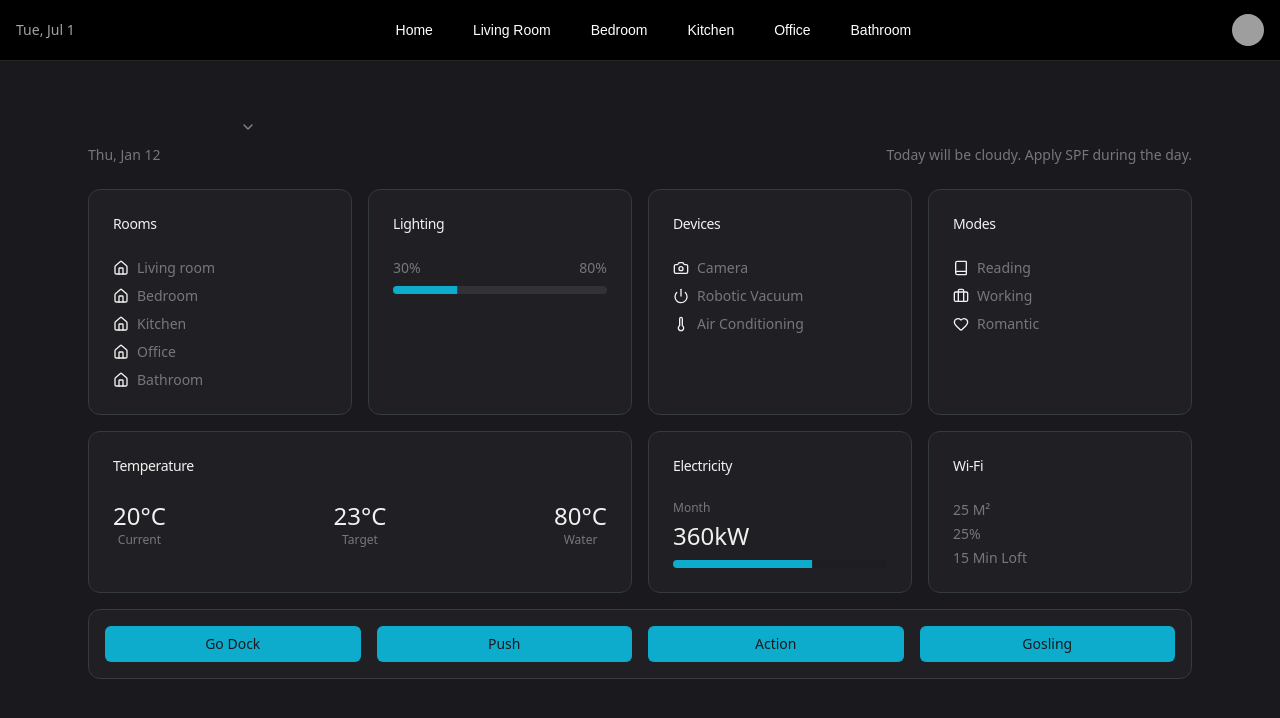
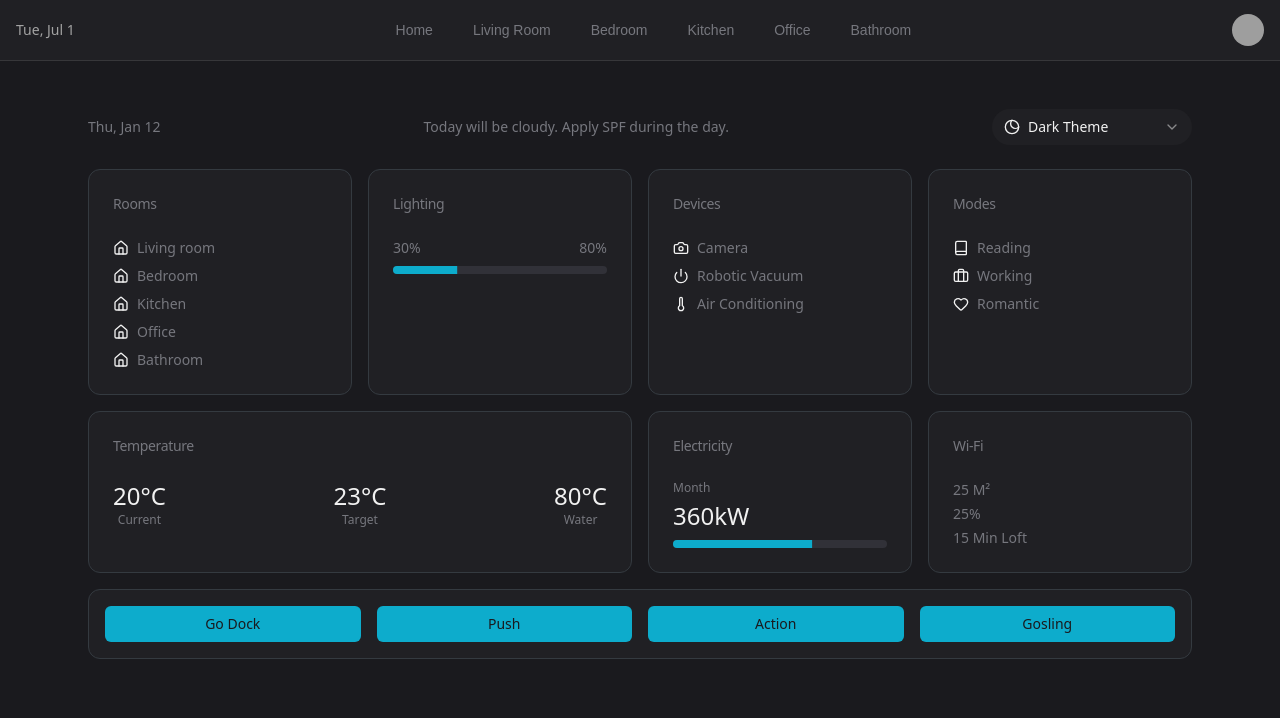
Before and after one commit to amansingh169/NeuroHome, a React (Vite) app in the folder NeuroHome/: page / in a window 1280 px wide. Shown: the top 718 px of the page. Built offline with nearby package versions, Linux system fonts and the light colour scheme; grey boxes are pictures that could not be loaded.

Commit message:
Changed Theme selector appearance

```diff
--- a/NeuroHome/package.json
+++ b/NeuroHome/package.json
@@ -22,6 +22,7 @@
     "class-variance-authority": "^0.7.1",
     "clsx": "^2.1.1",
     "lucide-react": "^0.525.0",
+    "radix-ui": "^1.4.2",
     "react": "^19.1.0",
     "react-dom": "^19.1.0",
     "react-icons": "^5.5.0",
--- a/NeuroHome/src/components/Navbar.jsx
+++ b/NeuroHome/src/components/Navbar.jsx
@@ -12,7 +12,7 @@ import { Avatar, AvatarImage, AvatarFallback } from "@/components/ui/avatar";
 
 const Navbar = () => {
   return (
-    <header className="w-full border-b border-neutral-800 shadow-md bg-black">
+    <header className="w-full text-muted border-b border-white border-opacity-10 shadow-md bg-card">
       <div className="container mx-auto px-4 py-3 flex items-center justify-between">
         {/* Left: Date */}
         <div className="text-sm text-neutral-400">
@@ -40,9 +40,7 @@ const Navbar = () => {
                     <NavLink
                       to={path}
                       className={({ isActive }) =>
-                        isActive
-                          ? "text-white font-semibold"
-                          : "text-neutral-400"
+                        isActive ? "text-white font-semibold" : "text-neutral-400"
                       }
                     >
                       {label}
--- a/NeuroHome/src/components/ThemeSelector.jsx
+++ b/NeuroHome/src/components/ThemeSelector.jsx
@@ -10,32 +10,29 @@ import {
 
 const ThemeSelector = () => {
   const { theme, setTheme, availableThemes } = useContext(ThemeContext);
+  const selected = availableThemes.find((t) => t.name === theme);
 
   return (
-    // <select
-    //   className="form-select"
-    //   value={theme}
-    //   onChange={(e) => {
-    //     setTheme(e.target.value);
-    //   }}
-    //   style={{ width: "300px" }}
-    // >
-    // {availableThemes.map((theme) => (
-    //   <option value={theme.name} key={theme.name}>
-    //     {theme.icon}
-    //     {theme.name.charAt(0).toUpperCase() + theme.name.slice(1) + " Theme"}
-    //   </option>
-    // ))}
-    // </select>
+    <Select value={theme} onValueChange={setTheme}>
+      <SelectTrigger className="w-[200px] text-primary bg-card rounded-full">
+        <SelectValue
+          placeholder="Theme"
+          children={
+            <div className="flex items-center gap-2 text-sm">
+              {selected?.icon}
+              {selected?.name.charAt(0).toUpperCase() + selected?.name.slice(1)} Theme
+            </div>
+          }
+        />
+      </SelectTrigger>
 
-    <Select>
-      <SelectTrigger className="w-[180px]">
-        <SelectValue />
-      </SelectTrigger>
-      <SelectContent>
-        {availableThemes.map((theme) => (
-          <SelectItem value={theme.name}>
-            {theme.name.charAt(0).toUpperCase() + theme.name.slice(1) + " Theme"}
+      <SelectContent className="bg-card">
+        {availableThemes.map((t) => (
+          <SelectItem value={t.name} key={t.name}>
+            <div className="flex items-center gap-2 text-muted">
+              {t.icon}
+              {t.name.charAt(0).toUpperCase() + t.name.slice(1)} Theme
+            </div>
           </SelectItem>
         ))}
       </SelectContent>
--- a/NeuroHome/src/components/ui/select.jsx
+++ b/NeuroHome/src/components/ui/select.jsx
@@ -81,7 +81,7 @@ function SelectItem({ className, children, ...props }) {
     <SelectPrimitive.Item
       data-slot="select-item"
       className={cn(
-        "focus:bg-accent focus:text-accent-foreground [&_svg:not([class*='text-'])]:text-muted-foreground relative flex w-full cursor-default items-center gap-2 rounded-sm py-1.5 pr-8 pl-2 text-sm outline-hidden select-none data-[disabled]:pointer-events-none data-[disabled]:opacity-50 [&_svg]:pointer-events-none [&_svg]:shrink-0 [&_svg:not([class*='size-'])]:size-4 *:[span]:last:flex *:[span]:last:items-center *:[span]:last:gap-2",
+        "focus:text-accent-foreground [&_svg:not([class*='text-'])]:text-muted-foreground relative flex w-full cursor-default items-center gap-2 rounded-sm py-1.5 pr-8 pl-2 text-sm outline-hidden select-none data-[disabled]:pointer-events-none data-[disabled]:opacity-50 [&_svg]:pointer-events-none [&_svg]:shrink-0 [&_svg:not([class*='size-'])]:size-4 *:[span]:last:flex *:[span]:last:items-center *:[span]:last:gap-2",
         className
       )}
       {...props}
--- a/NeuroHome/src/contexts/ThemeContext.jsx
+++ b/NeuroHome/src/contexts/ThemeContext.jsx
@@ -1,5 +1,5 @@
 import { createContext, useState, useEffect } from "react";
-import { Sun, SunDim, SunMoon, Moon, Zap, Flame } from "lucide-react";
+import { Sun, SunDim, Eclipse, Moon, Zap, Flame } from "lucide-react";
 
 export const ThemeContext = createContext();
 
@@ -7,7 +7,7 @@ export const ThemeProvider = ({ children }) => {
   const availableThemes = [
     { name: "light", icon: <Sun className="w-4 h-4" /> },
     { name: "ash", icon: <SunDim className="w-4 h-4" /> },
-    { name: "dark", icon: <SunMoon className="w-4 h-4" /> },
+    { name: "dark", icon: <Eclipse className="w-4 h-4" /> },
     { name: "onyx", icon: <Moon className="w-4 h-4" /> },
     { name: "neon", icon: <Zap className="w-4 h-4" /> },
     { name: "fire", icon: <Flame className="w-4 h-4" /> },
--- a/NeuroHome/src/pages/Home.jsx
+++ b/NeuroHome/src/pages/Home.jsx
@@ -1,23 +1,10 @@
 import { useContext } from "react";
 import { ThemeContext } from "../contexts/ThemeContext";
-import {
-  Card,
-  CardHeader,
-  CardTitle,
-  CardContent,
-} from "@/components/ui/card";
+import { Card, CardHeader, CardTitle, CardContent } from "@/components/ui/card";
 import { Button } from "@/components/ui/button";
 import { Progress } from "@/components/ui/progress";
 import ThemeSelector from "@/components/ThemeSelector";
-import {
-  Home as HomeIcon,
-  Camera,
-  Power,
-  Thermometer,
-  Book,
-  Briefcase,
-  Heart,
-} from "lucide-react";
+import { Home as HomeIcon, Camera, Power, Thermometer, Book, Briefcase, Heart } from "lucide-react";
 
 const Home = () => {
   const { theme } = useContext(ThemeContext); // Ensure context is applied
@@ -45,12 +32,12 @@ const Home = () => {
   return (
     <div className="max-w-6xl mx-auto p-6">
       {/* Theme selector */}
-      <ThemeSelector />
 
       {/* Top bar */}
       <div className="flex justify-between items-center mb-6">
         <p className="text-sm text-muted">Thu, Jan 12</p>
         <p className="text-sm text-muted">Today will be cloudy. Apply SPF during the day.</p>
+        <ThemeSelector />
       </div>
 
       {/* Grid layout */}
@@ -58,7 +45,7 @@ const Home = () => {
         {/* Rooms */}
         <Card className="col-span-1">
           <CardHeader>
-            <CardTitle className="text-sm text-muted font-medium text-primary">Rooms</CardTitle>
+            <CardTitle className="text-sm text-muted font-medium">Rooms</CardTitle>
           </CardHeader>
           <CardContent className="space-y-2">
             {rooms.map((room, idx) => (
@@ -73,7 +60,7 @@ const Home = () => {
         {/* Lighting */}
         <Card className="col-span-1 text-muted">
           <CardHeader>
-            <CardTitle className="text-sm font-medium text-primary">Lighting</CardTitle>
+            <CardTitle className="text-sm font-medium">Lighting</CardTitle>
           </CardHeader>
           <CardContent>
             <div className="flex justify-between text-sm mb-2">
@@ -85,13 +72,13 @@ const Home = () => {
         </Card>
 
         {/* Devices */}
-        <Card className="col-span-1">
+        <Card className="col-span-1 text-muted">
           <CardHeader>
-            <CardTitle className="text-sm text-muted font-medium text-primary">Devices</CardTitle>
+            <CardTitle className="text-sm font-medium">Devices</CardTitle>
           </CardHeader>
           <CardContent className="space-y-2">
             {devices.map((device, idx) => (
-              <div key={idx} className="flex items-center gap-2 text-sm text-muted cursor-pointer">
+              <div key={idx} className="flex items-center gap-2 text-sm cursor-pointer">
                 {device.icon}
                 {device.name}
               </div>
@@ -100,13 +87,13 @@ const Home = () => {
         </Card>
 
         {/* Modes */}
-        <Card className="col-span-1">
+        <Card className="col-span-1 text-muted">
           <CardHeader>
-            <CardTitle className="text-sm text-muted font-medium text-primary">Modes</CardTitle>
+            <CardTitle className="text-sm font-medium">Modes</CardTitle>
           </CardHeader>
           <CardContent className="space-y-2">
             {modes.map((mode, idx) => (
-              <div key={idx} className="flex items-center gap-2 text-sm text-muted cursor-pointer">
+              <div key={idx} className="flex items-center gap-2 text-sm cursor-pointer">
                 {mode.icon}
                 {mode.name}
               </div>
@@ -115,12 +102,12 @@ const Home = () => {
         </Card>
 
         {/* Temperature */}
-        <Card className="col-span-2">
+        <Card className="col-span-2 text-muted">
           <CardHeader>
-            <CardTitle className="text-sm text-muted font-medium text-primary">Temperature</CardTitle>
+            <CardTitle className="text-sm font-medium">Temperature</CardTitle>
           </CardHeader>
           <CardContent>
-            <div className="flex justify-between text-muted">
+            <div className="flex justify-between">
               <div className="text-center">
                 <p className="text-2xl font-medium text-primary">20°C</p>
                 <p className="text-xs">Current</p>
@@ -140,19 +127,19 @@ const Home = () => {
         {/* Electricity */}
         <Card className="col-span-1 text-muted">
           <CardHeader>
-            <CardTitle className="text-sm font-medium text-primary">Electricity</CardTitle>
+            <CardTitle className="text-sm font-medium">Electricity</CardTitle>
           </CardHeader>
           <CardContent>
             <p className="text-xs mb-1">Month</p>
             <p className="text-2xl font-medium mb-2 text-primary">360kW</p>
-            <Progress value={65} className="h-2" />
+            <Progress value={65} className="h-2 bg-secondary" />
           </CardContent>
         </Card>
 
         {/* Wi-Fi */}
-        <Card className="col-span-1">
+        <Card className="col-span-1 text-muted">
           <CardHeader>
-            <CardTitle className="text-sm text-muted font-medium text-primary">Wi-Fi</CardTitle>
+            <CardTitle className="text-sm font-medium">Wi-Fi</CardTitle>
           </CardHeader>
           <CardContent className="space-y-1 text-muted text-sm">
             <p>25 M²</p>
@@ -165,10 +152,18 @@ const Home = () => {
         <Card className="col-span-4">
           <CardContent className="p-4">
             <div className="grid grid-cols-4 gap-4">
-              <Button variant="default" className="w-full">Go Dock</Button>
-              <Button variant="default" className="w-full">Push</Button>
-              <Button variant="default" className="w-full">Action</Button>
-              <Button variant="default" className="w-full">Gosling</Button>
+              <Button variant="default" className="w-full">
+                Go Dock
+              </Button>
+              <Button variant="default" className="w-full">
+                Push
+              </Button>
+              <Button variant="default" className="w-full">
+                Action
+              </Button>
+              <Button variant="default" className="w-full">
+                Gosling
+              </Button>
             </div>
           </CardContent>
         </Card>
--- a/NeuroHome/tailwind.config.js
+++ b/NeuroHome/tailwind.config.js
@@ -2,56 +2,57 @@
 export default {
   darkMode: ["class"],
   content: ["./index.html", "./src/**/*.{js,jsx}"],
+
   theme: {
     extend: {
       borderRadius: {
-  			lg: 'var(--radius)',
-  			md: 'calc(var(--radius) - 2px)',
-  			sm: 'calc(var(--radius) - 4px)'
+        lg: "var(--radius)",
+        md: "calc(var(--radius) - 2px)",
+        sm: "calc(var(--radius) - 4px)",
       },
       colors: {
-  			background: 'hsl(var(--background))',
-  			foreground: 'hsl(var(--foreground))',
+        background: "hsl(var(--background))",
+        foreground: "hsl(var(--foreground))",
         card: {
-  				DEFAULT: 'hsl(var(--card))',
-  				foreground: 'hsl(var(--card-foreground))'
+          DEFAULT: "hsl(var(--card))",
+          foreground: "hsl(var(--card-foreground))",
         },
         popover: {
-  				DEFAULT: 'hsl(var(--popover))',
-  				foreground: 'hsl(var(--popover-foreground))'
+          DEFAULT: "hsl(var(--popover))",
+          foreground: "hsl(var(--popover-foreground))",
         },
         primary: {
-  				DEFAULT: 'hsl(var(--primary))',
-  				foreground: 'hsl(var(--primary-foreground))'
+          DEFAULT: "hsl(var(--primary))",
+          foreground: "hsl(var(--primary-foreground))",
         },
         secondary: {
-  				DEFAULT: 'hsl(var(--secondary))',
-  				foreground: 'hsl(var(--secondary-foreground))'
+          DEFAULT: "hsl(var(--secondary))",
+          foreground: "hsl(var(--secondary-foreground))",
         },
         muted: {
-  				DEFAULT: 'hsl(var(--muted))',
-  				foreground: 'hsl(var(--muted-foreground))'
+          DEFAULT: "hsl(var(--muted))",
+          foreground: "hsl(var(--muted-foreground))",
         },
         accent: {
-  				DEFAULT: 'hsl(var(--accent))',
-  				foreground: 'hsl(var(--accent-foreground))'
+          DEFAULT: "hsl(var(--accent))",
+          foreground: "hsl(var(--accent-foreground))",
         },
         destructive: {
-  				DEFAULT: 'hsl(var(--destructive))',
-  				foreground: 'hsl(var(--destructive-foreground))'
+          DEFAULT: "hsl(var(--destructive))",
+          foreground: "hsl(var(--destructive-foreground))",
         },
-  			border: 'hsl(var(--border))',
-  			input: 'hsl(var(--input))',
-  			ring: 'hsl(var(--ring))',
+        border: "hsl(var(--border))",
+        input: "hsl(var(--input))",
+        ring: "hsl(var(--ring))",
         chart: {
-  				'1': 'hsl(var(--chart-1))',
-  				'2': 'hsl(var(--chart-2))',
-  				'3': 'hsl(var(--chart-3))',
-  				'4': 'hsl(var(--chart-4))',
-  				'5': 'hsl(var(--chart-5))'
-  			}
-  		}
-  	}
+          1: "hsl(var(--chart-1))",
+          2: "hsl(var(--chart-2))",
+          3: "hsl(var(--chart-3))",
+          4: "hsl(var(--chart-4))",
+          5: "hsl(var(--chart-5))",
+        },
+      },
+    },
   },
   plugins: [require("tailwindcss-animate")],
 };
```
Also changed, not shown: NeuroHome/src/components/ui/dropdown-menu.jsx (deleted, +0 -156 lines), 1 other file (tests, documents, lock files or other folders). Lines whose indentation alone changed are shown as unchanged.
